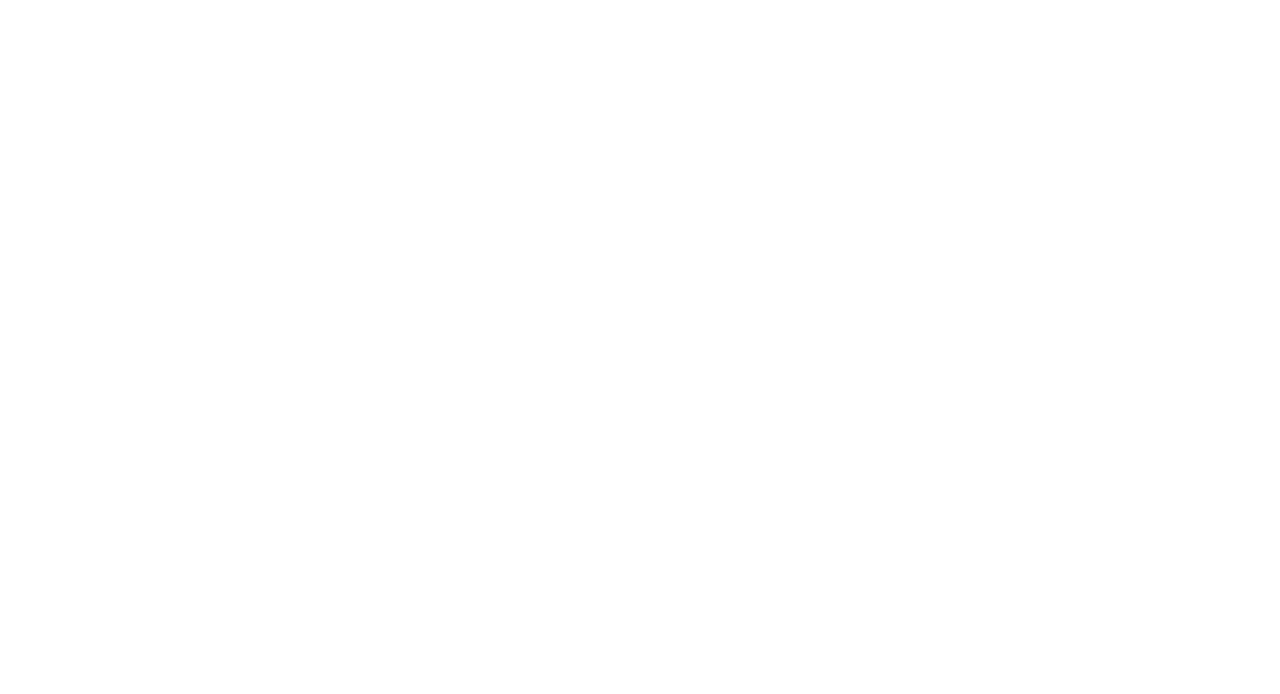
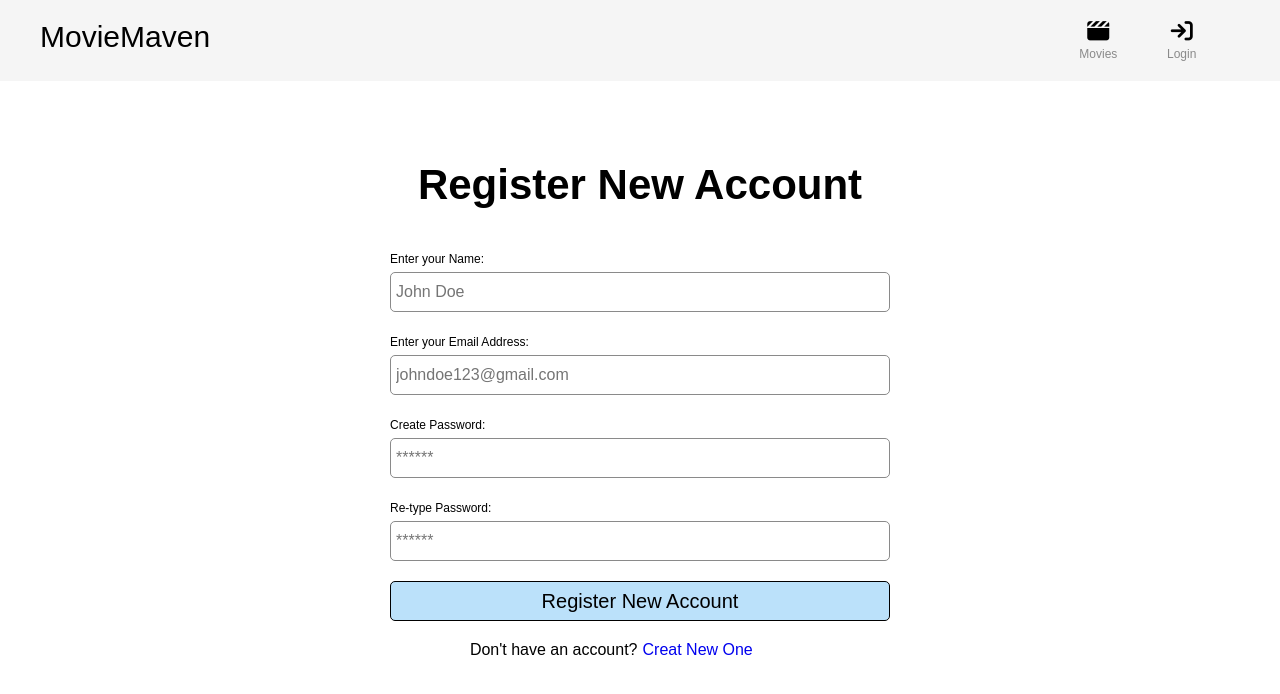
Before and after one commit to HardikShah563/MovieMaven-Static, a plain HTML site: page pages/register.html in a window 1280 px wide. Drawn offline with Linux system fonts and the light colour scheme.

Commit message:
login and register page complete

```diff
--- a/Assets/Script/script.js
+++ /dev/null
@@ -1,5 +0,0 @@
-var navLines = document.querySelector(".nav-lines");
-navLines.addEventListener("click", () => {
-    var navLinks = document.querySelector(".nav-links");
-    navLinks.classList.toggle("active");
-})
--- /dev/null
+++ b/Assets/Style/form.css
@@ -0,0 +1,79 @@
+/* variable css */
+:root {
+    /* --background-color: #ffffff; */
+    --black-blue: #1B262C;
+    --navy-blue: #0F4C75;
+    --blue: #54a7de;
+    --light-blue: #BBE1FA;
+    --golden: #bc9864;
+    --off-black: #060606;
+    --grey: #8a8a8a;
+    --dark-grey: #141414;
+    --off-white: #f5f5f5;
+    --sonic-silver: hsl(0, 0%, 44%);
+    --white: #ffffff;
+    --black: #000000;
+}
+
+.form {
+    width: 500px;
+    margin: 10vh auto;
+}
+
+.form * {
+    width: 100%;
+}
+
+.form .form-title {
+    font-size: 42px;
+    text-align: center;
+    margin: 5vh auto;
+}
+
+.form .form-label {
+    font-size: 12px;
+}
+
+.form .form-input, .form-button {
+    margin: 5px 0 20px 0;
+    padding: 5px;
+    height: 40px;
+    border: 1px solid var(--grey);
+    border-radius: 5px;
+    font-size: 16px;
+}
+
+.form .form-button {
+    font-size: 20px;
+    border: 1px solid var(--black);
+    background-color: var(--light-blue);
+    transition: 200ms;
+}
+
+.form-button:hover {
+    background-color: var(--blue);
+}
+
+.below-form {
+    display: flex;
+    justify-content: center;
+    gap: 5px;
+}
+
+.below-form label {
+    text-align: right;
+}
+
+@media (max-width: 500px) {
+    .form {
+        width: 90%;
+    }
+
+    .below-form {
+        gap: 2px;
+    }
+
+    p {
+        font-size: 10px;
+    }
+}
--- a/Assets/Style/style.css
+++ b/Assets/Style/style.css
@@ -21,6 +21,7 @@
     padding: 0;
     box-sizing: border-box;
     font-family: sans-serif;
+    user-select: none;
 }
 
 li {
--- a/pages/login.html
+++ b/pages/login.html
@@ -0,0 +1,85 @@
+<!DOCTYPE html>
+<html lang="en">
+
+<head>
+    <meta charset="UTF-8">
+    <meta http-equiv="X-UA-Compatible" content="IE=edge">
+    <meta name="viewport" content="width=device-width, initial-scale=1.0">
+    <title>MovieMaven</title>
+    <!-- Stylesheet Link -->
+    <link rel="stylesheet" href="../Assets/Style/style.css">
+    <link rel="stylesheet" href="../Assets/Style/form.css">
+    <!-- Script Link -->
+    <script src="../Assets/Script/script.js" defer></script>
+    <!-- Icons Link -->
+    <script src="https://kit.fontawesome.com/6d232ec003.js" crossorigin="anonymous"></script>
+</head>
+
+<body>
+    <nav>
+        <div class="logo">
+            <label><a href="../index.html">MovieMaven</a></label>
+        </div>
+        <div class="nav-actions">
+            <button class="nav-btn">
+                <a target="_blank" href="./login.html">
+                    <i class="fa-solid fa-clapperboard icon"></i>
+                    <p class="nav-action-label">Movies</p>
+                </a>
+            </button>
+            <button class="nav-btn">
+                <a target="_blank" href="./login.html">
+                    <i class="fa-solid fa-arrow-right-to-bracket icon"></i>
+                    <p class="nav-action-label">Login</p>
+                </a>
+            </button>
+        </div>
+    </nav>
+
+    <div class="form">
+        <h1 class="form-title">Login</h1>
+
+        <form action="?" method="post">
+            <label
+                class="form-label"
+                for="email">
+                Enter your Email Address:
+            </label>
+
+            <input
+                class="form-input"
+                type="email"
+                name="email"
+                id="email"
+                placeholder="abc@gmail.com"
+                required
+            >
+
+            <label
+                class="form-label"
+                for="password">
+                Enter your Password:
+            </label>
+
+            <input
+                class="form-input"
+                type="password"
+                name="password"
+                id="password"
+                placeholder="******"
+                required
+            >
+
+            <button
+                class="form-button"
+                type="submit">
+                Login
+            </button>
+        </form>
+        <p class="below-form">
+            <label for="">Don't have an account? </label>
+            <a href="./register.html">Creat New One</a></p>
+    </div>
+</body>
+
+</html>
--- a/pages/register.html
+++ b/pages/register.html
@@ -0,0 +1,115 @@
+<!DOCTYPE html>
+<html lang="en">
+
+<head>
+    <meta charset="UTF-8">
+    <meta http-equiv="X-UA-Compatible" content="IE=edge">
+    <meta name="viewport" content="width=device-width, initial-scale=1.0">
+    <title>MovieMaven</title>
+    <!-- Stylesheet Link -->
+    <link rel="stylesheet" href="../Assets/Style/style.css">
+    <link rel="stylesheet" href="../Assets/Style/form.css">
+    <!-- Script Link -->
+    <script src="../Assets/Script/script.js" defer></script>
+    <!-- Icons Link -->
+    <script src="https://kit.fontawesome.com/6d232ec003.js" crossorigin="anonymous"></script>
+</head>
+
+<body>
+    <nav>
+        <div class="logo">
+            <label><a href="../index.html">MovieMaven</a></label>
+        </div>
+        <div class="nav-actions">
+            <button class="nav-btn">
+                <a target="_blank" href="./login.html">
+                    <i class="fa-solid fa-clapperboard icon"></i>
+                    <p class="nav-action-label">Movies</p>
+                </a>
+            </button>
+            <button class="nav-btn">
+                <a target="_blank" href="./login.html">
+                    <i class="fa-solid fa-arrow-right-to-bracket icon"></i>
+                    <p class="nav-action-label">Login</p>
+                </a>
+            </button>
+        </div>
+    </nav>
+
+    <div class="form">
+        <h1 class="form-title">Register New Account</h1>
+
+        <form action="?" method="post">
+            <label
+                class="form-label"
+                for="name">
+                Enter your Name:
+            </label>
+
+            <input
+                class="form-input"
+                type="name"
+                name="name"
+                id="name"
+                placeholder="John Doe"
+                required
+            >
+
+            <label
+                class="form-label"
+                for="email">
+                Enter your Email Address:
+            </label>
+
+            <input
+                class="form-input"
+                type="email"
+                name="email"
+                id="email"
+                placeholder="johndoe123@gmail.com"
+                required
+            >
+
+            <label
+                class="form-label"
+                for="password">
+                Create Password:
+            </label>
+
+            <input
+                class="form-input"
+                type="password"
+                name="password"
+                id="password"
+                placeholder="******"
+                required
+            >
+
+            <label
+                class="form-label"
+                for="password">
+                Re-type Password:
+            </label>
+
+            <input
+                class="form-input"
+                type="password"
+                name="password"
+                id="password"
+                placeholder="******"
+                required
+            >
+
+            <button
+                class="form-button"
+                type="submit">
+                Register New Account
+            </button>
+        </form>
+        <p class="below-form">
+            <label for="">Don't have an account? </label>
+            <a href="./register.html">Creat New One</a></p>
+    </div>
+</body>
+
+</html>
```
